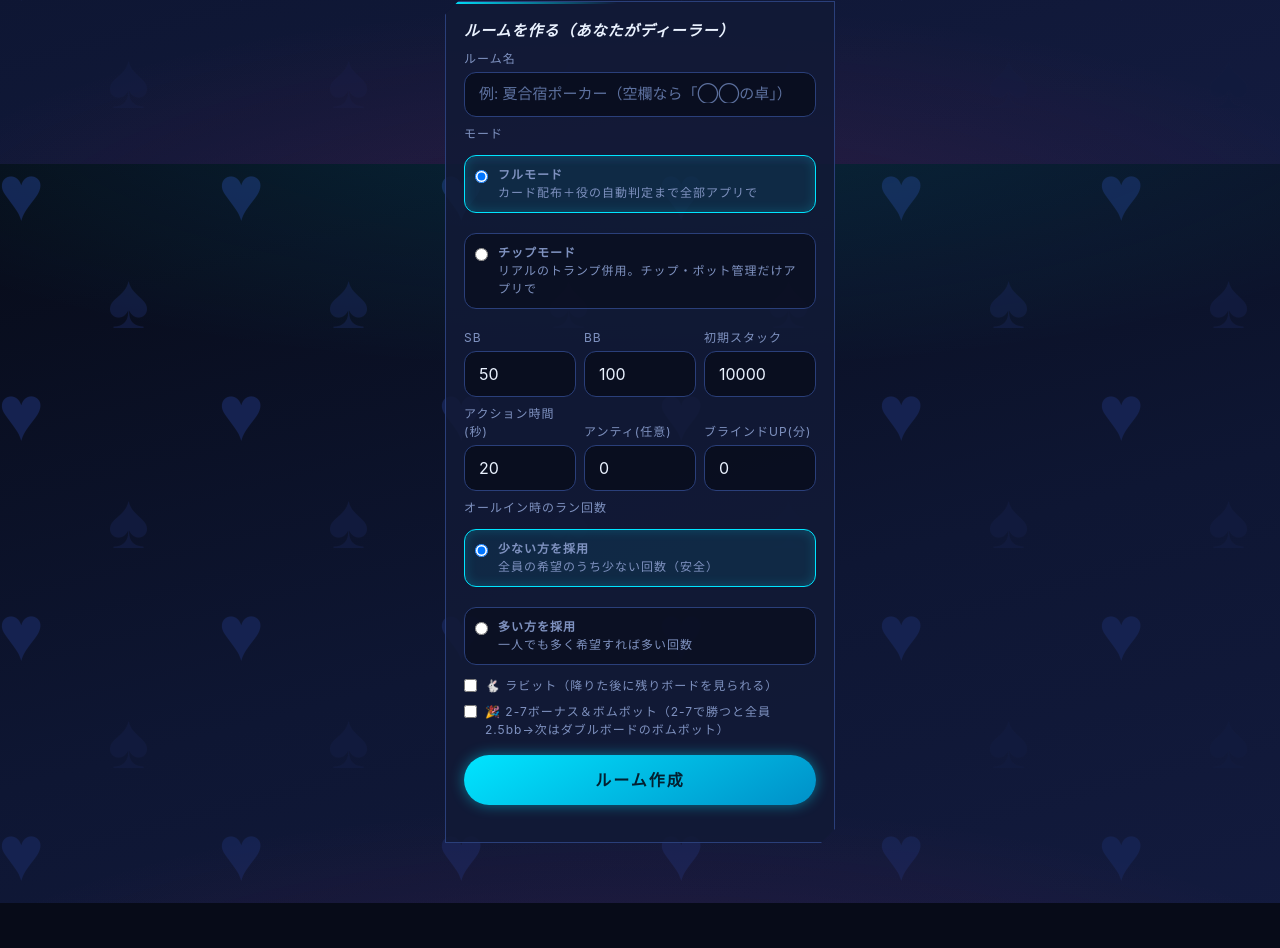
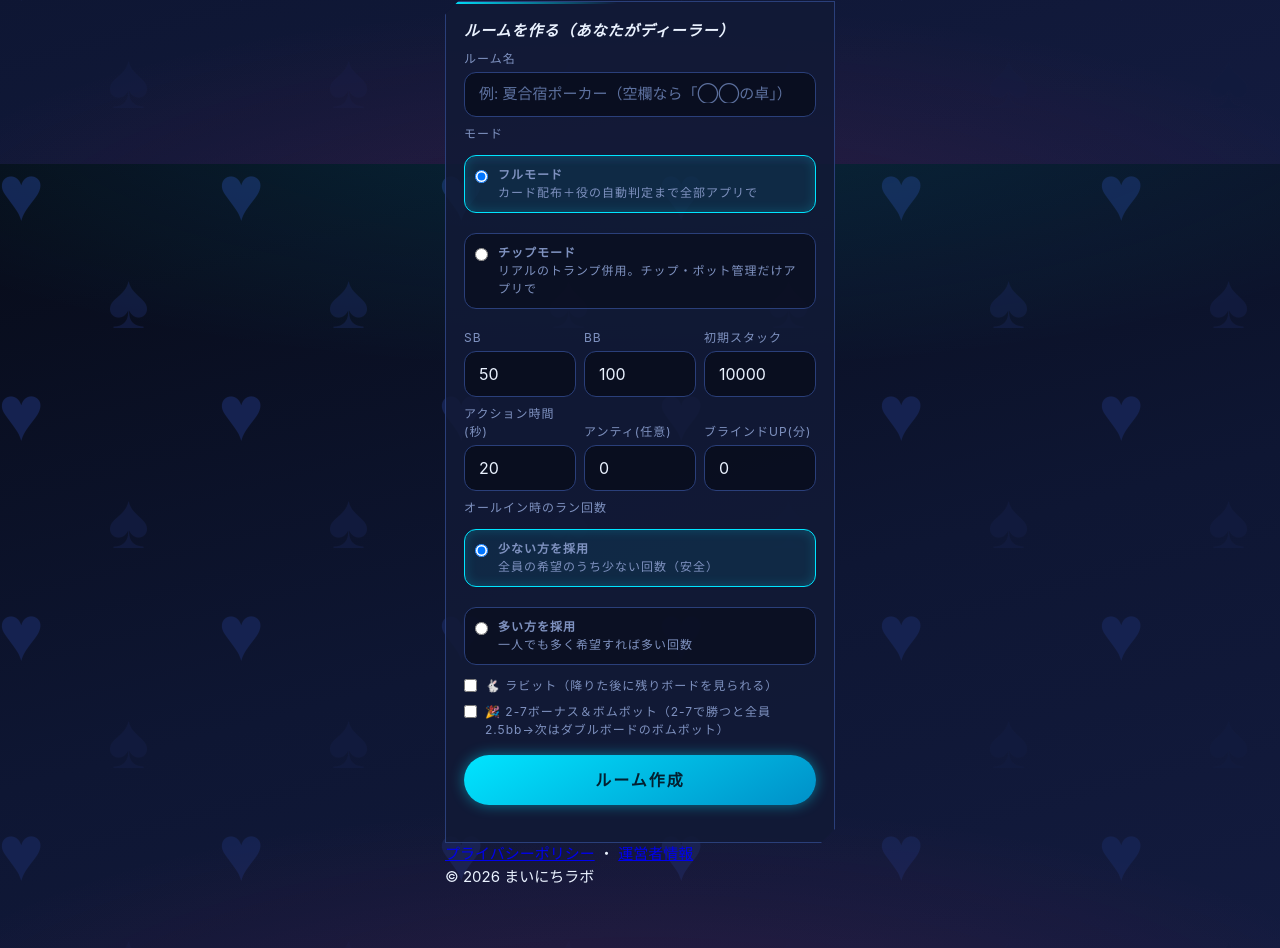
Before and after one commit to fujiken1016/poke-chip, a website: page index.html in a window 1280 px wide. Shown: the part 636-1584 px from the top of the page. Before the commit the page ends 1539 px from the top, so only its background shows below. Drawn offline with Linux system fonts and the light colour scheme; no server answers.

Commit message:
Update index.html

```diff
--- a/index.html
+++ b/index.html
@@ -72,6 +72,8 @@
       <button id="btnCreate" class="primary wide">ルーム作成</button>
       <p id="createErr" class="err"></p>
     </div>
+
+    <p class="home-links"><a href="/privacy.html">プライバシーポリシー</a> ・ <a href="/about.html">運営者情報</a><br>© 2026 まいにちラボ</p>
   </div>
 </div>
 
```
